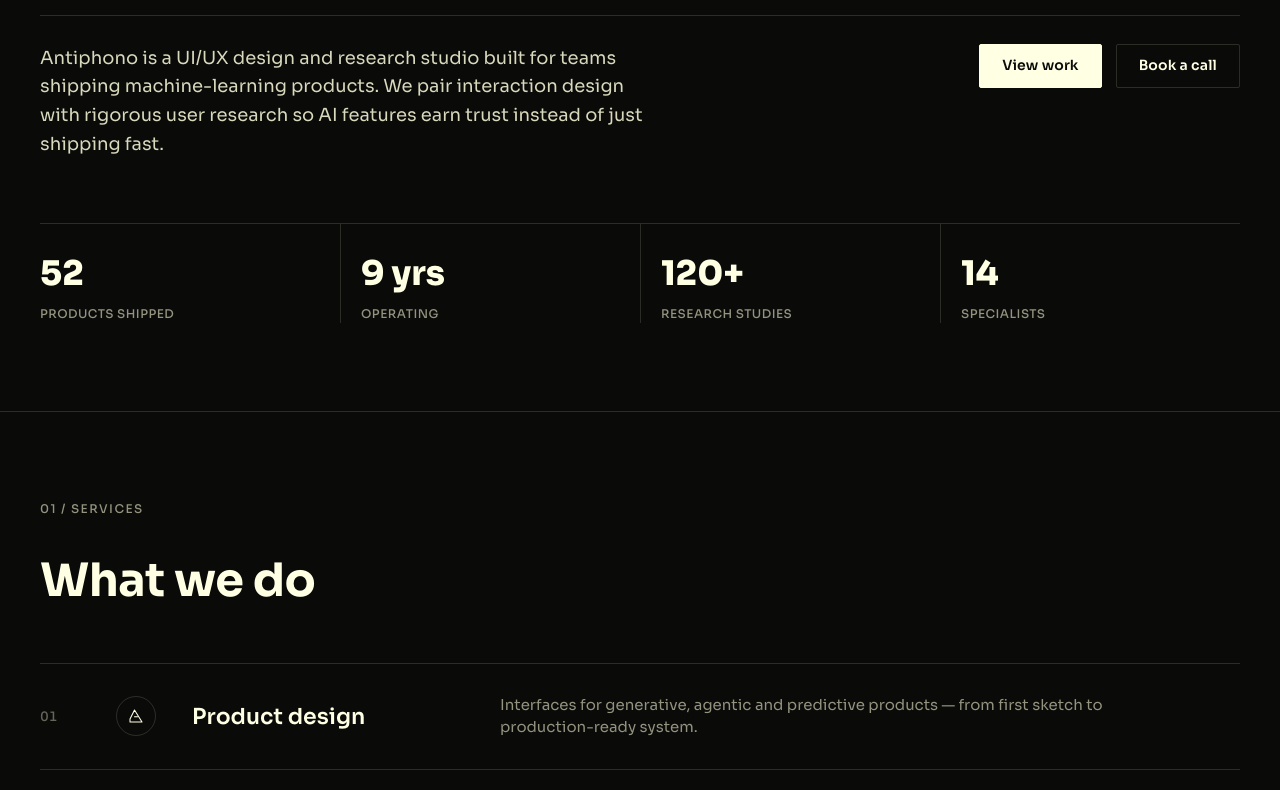
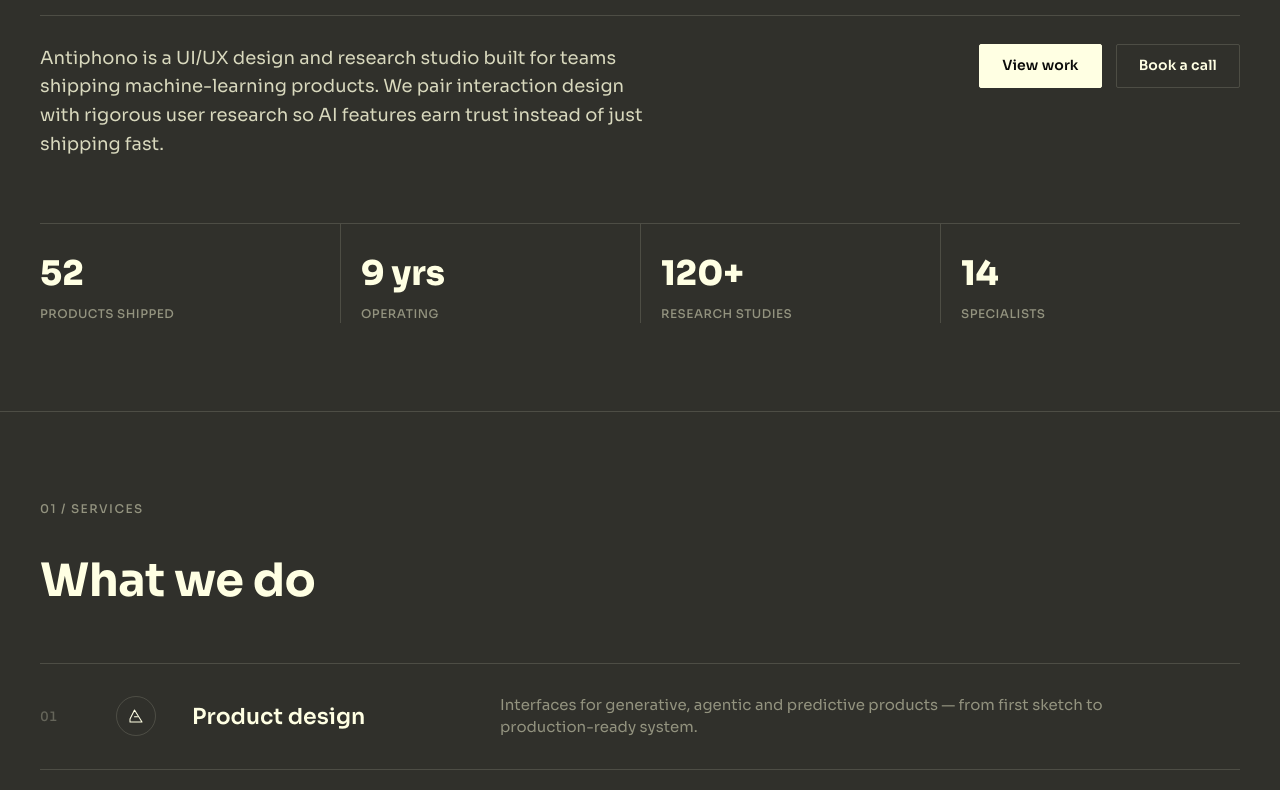
Before and after one commit to bt-digital/antiphono, a website: page index.html in a window 1280 px wide. Shown: the part 470-1260 px from the top of the page. Drawn offline with Linux system fonts and the light colour scheme.

Commit message:
Update background color to #30302b

```diff
--- a/styles.css
+++ b/styles.css
@@ -11,7 +11,7 @@
 
 /* ===== Design tokens — dark canvas, cream as the foreground/accent ===== */
 :root{
-  --bg: #0A0A09;
+  --bg: #30302b;
   --bg-raised: #15150F;
   --cream: #FFFFE3;
   --cream-dim: #D9D9BE;
```
